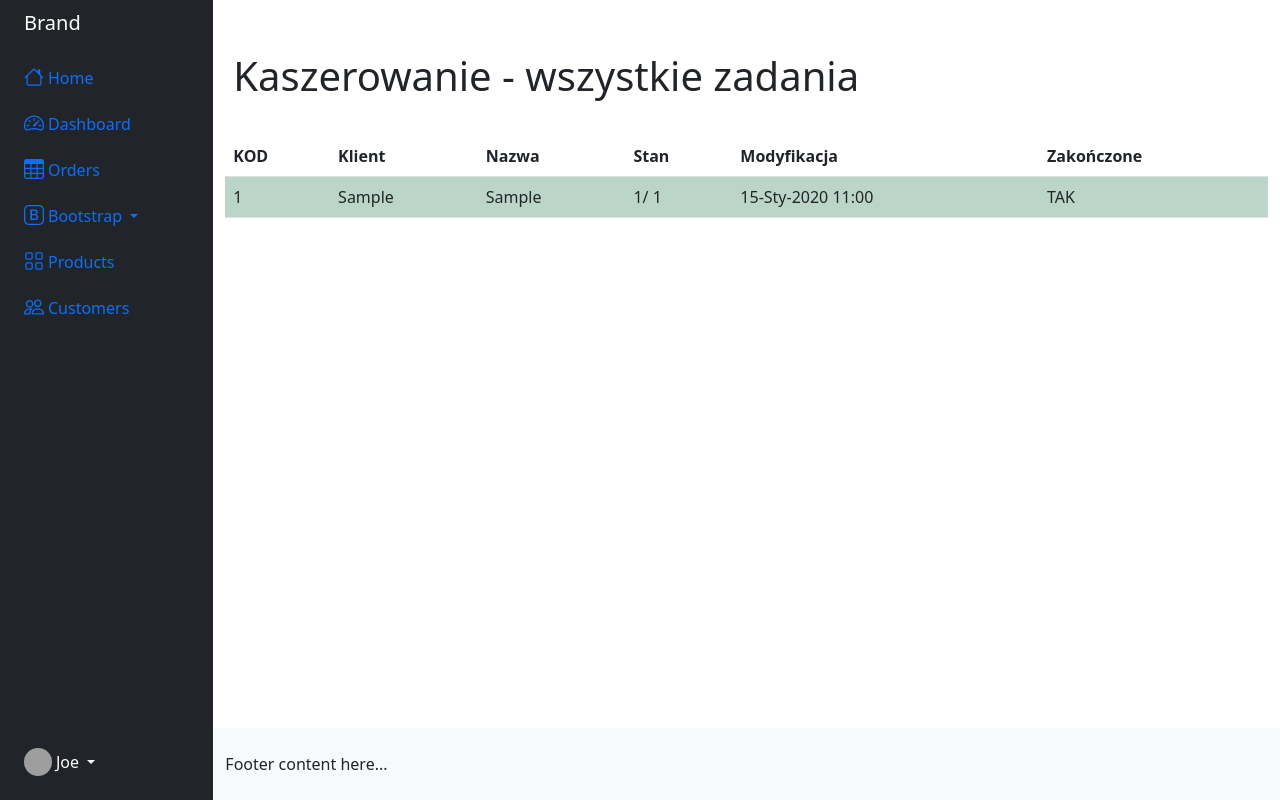
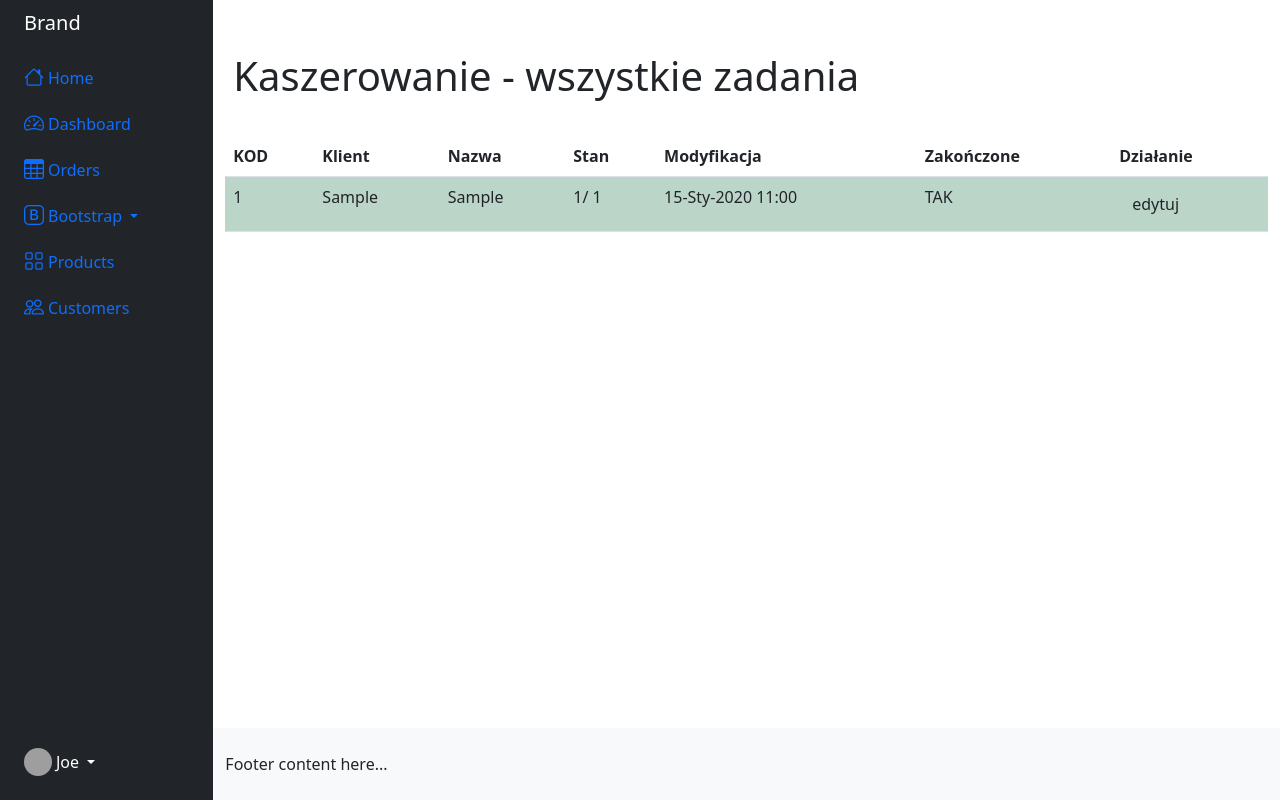
Before and after one commit to ut3k/raster_system, a Django app: page /kaszerowanie/all in a window 1280 px wide. Run offline with Django 4.2, Linux system fonts and the light colour scheme; tables that the repository leaves empty hold one stand-in row (values such as "Sample post"); some libraries are stand-ins or nearby versions; grey boxes are pictures that could not be loaded.

Commit message:
KASZEROWANIE - dodany przycisk edytuj

```diff
--- a/raster_system/kaszerowanie/templates/kasz_list_table.html
+++ b/raster_system/kaszerowanie/templates/kasz_list_table.html
@@ -19,6 +19,7 @@
       <th scope="col">Stan</th>
       <th scope="col">Modyfikacja</th>
       <th scope="col">Zakończone</th>
+      <th scope="col">Działanie</th>
     </tr>
   </thead>
   <tbody>
@@ -30,6 +31,7 @@
       <td data-cell="Stan"> {{ data.kasz_wykonane}}/ {{data.kasz_zamówienie}}</td>
       <td data-cell="Modyfikacja">{{data.mod_date|date:"d-M-Y G:i"}}</td>
       <td data-cell="Zakończone" class="jobstatus">{{data.kasz_gotowe}}</td>
+      <td data-cell="Działanie"> <a href="{% url 'kaszerowanie:kasz_detail' data.pk %}" class='btn'>edytuj</a></td>
     </tr>
     {% endfor %}
   </tbody>
```
